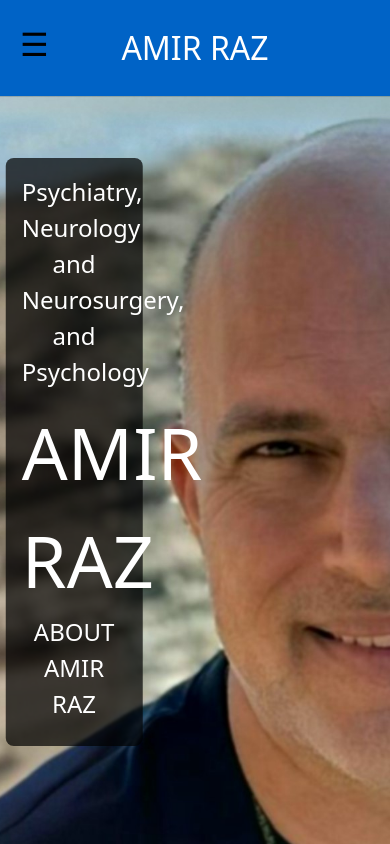
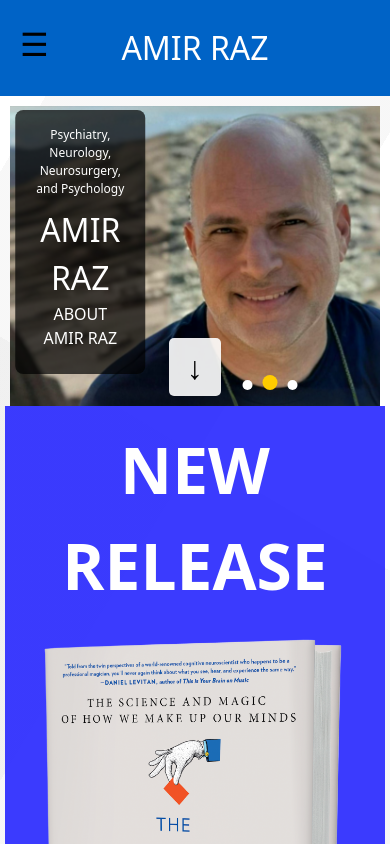
Before and after one commit to lucasadilla/raz, a Next.js app: page / in a window 390 px wide. Built offline with nearby package versions, Linux system fonts and the light colour scheme.

Commit message:
making mobile view a little better

```diff
--- a/components/Slideshow.js
+++ b/components/Slideshow.js
@@ -40,7 +40,7 @@ const Slideshow = () => {
                 />
             ))}
             <div className="banner-text">
-                <div className="banner-subtext">Psychiatry, Neurology and Neurosurgery, and Psychology</div>
+                <div className="banner-subtext">Psychiatry, Neurology, Neurosurgery, and Psychology</div>
                 AMIR RAZ
                 <div className="banner-subtext">
                     <Link href="/About">
--- a/pages/index.js
+++ b/pages/index.js
@@ -69,8 +69,9 @@ export default function Home() {
     return (
         <div>
             <Navbar />
-            <Slideshow />
+
             <main className="main-content index-page">
+                <Slideshow />
                 <div id="target-section">
                         <div className="blue-banner">
                             <div className="new-release-text">NEW RELEASE</div>
--- a/styles/global.css
+++ b/styles/global.css
@@ -1147,6 +1147,23 @@ html, body {
 
 @media (max-width: 768px) {
 
+    .slideshow-image {
+        width: 100%; /* Makes images responsive */
+        height: auto; /* Maintains aspect ratio */
+    }
+
+    .scroll-down-arrow {
+        font-size: 2rem; /* Increase size for easier tapping */
+        padding: 10px; /* Add some padding around the arrow */
+    }
+
+    .dot {
+        width: 12px; /* Increase dot size */
+        height: 12px; /* Increase dot size */
+        cursor: pointer; /* Show pointer cursor on hover */
+    }
+
+
     .navbar-items, .search-form {
         visibility: hidden; /* Hide items */
         position: absolute; /* Remove from the document flow */
@@ -1203,12 +1220,12 @@ html, body {
     }
 
     .banner-text {
-        font-size: 1.5rem;
+        font-size: 0.5rem;
         padding: 0.5rem;
     }
 
     .banner-subtext {
-        font-size: 0.875rem;
+        font-size: 0.75rem;
     }
 
     .scroll-down-arrow {
@@ -1345,6 +1362,33 @@ html, body {
         margin-right: 1rem; /* Adjust the margin to move text to the right */
         text-align: right; /* Ensure text is aligned to the right */
     }
+
+    .banner-text .banner-subtext {
+        font-size: 0.75rem; /* Adjust the font size for mobile view */
+    }
+
+    .about-index {
+        font-size: 1rem; /* Adjust the font size for mobile view */
+    }
+    .slideshow .banner-text {
+        font-size: 2rem; /* Example adjustment */
+    }
+
+    .slideshow .scroll-down-arrow {
+        font-size: 2rem; /* Example adjustment */
+    }
+
+    .slideshow-image {
+        width: 100%; /* Make images fill the container width */
+        height: auto; /* Maintain the aspect ratio */
+        max-height: 300px; /* Set a maximum height if desired */
+        object-fit: cover; /* Optional: ensures the image covers the area */
+    }
+
+    .recent-publications-cards {
+        width: 290%; /* Increase the width to 90% for mobile view */
+    }
+
 }
 
 /* styles/global.css */
```
